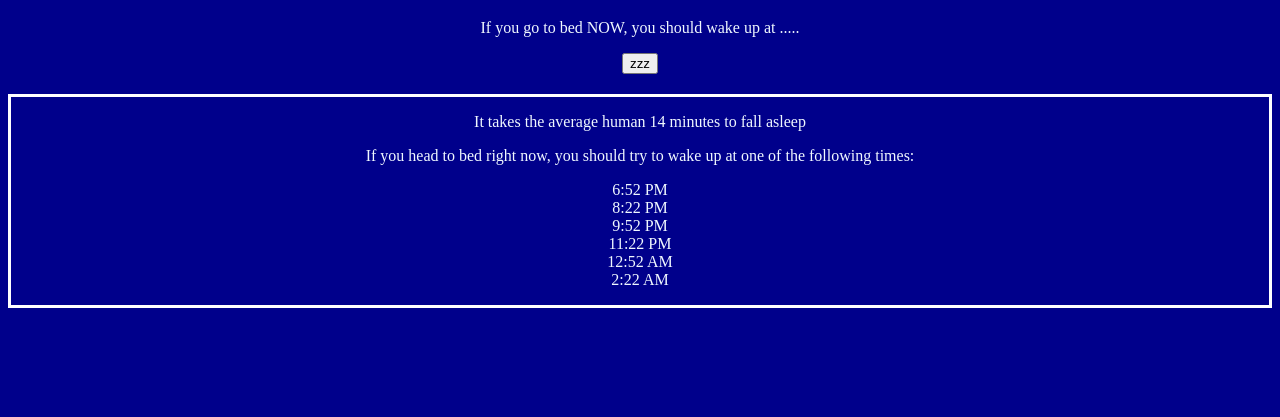
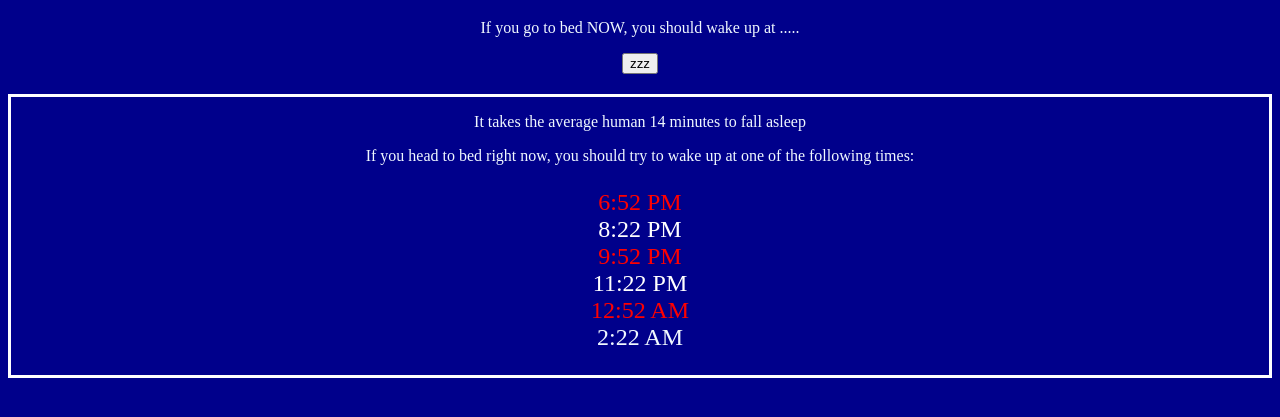
Before and after one commit to bshim181/FullStackJavaScript-EN.601.280-, a plain HTML site: page SleepTimeApp/Index.html in a window 1280 px wide. Both pictures are taken after a click on the button "zzz". Shown: the part 61-478 px from the top of the page. Drawn offline with Linux system fonts and the light colour scheme.

Commit message:
modification to sleeptime app

```diff
--- a/SleepTimeApp/index.css
+++ b/SleepTimeApp/index.css
@@ -8,3 +8,6 @@ body {
     margin-top: 20px;
     display: none;
 }
+#times {
+    font-size: x-large;
+}
--- a/SleepTimeApp/script.js
+++ b/SleepTimeApp/script.js
@@ -1,3 +1,12 @@
+const colors = [
+    "white",
+    "red",
+    "white",
+    "red",
+    "white",
+    "red"
+]
+
 function handleOnClick() {
     let output = document.querySelector(".output");
     output.style.display = "block";
@@ -7,11 +16,14 @@ function handleOnClick() {
     now.setMinutes(now.getMinutes() + 14);
     for (let i = 1; i<=6; i++) {
         now.setMinutes(now.getMinutes() +90)
-        times.innerHTML +=now.toLocaleTimeString(
+        let elm = document.createElement("div");
+        elm.innerText = now.toLocaleTimeString(
             'en-us',
             {
                 timeStyle: "short"
             }
-        ) + "<br/>"
+        )
+        elm.style.color = colors[i];
+        times.appendChild(elm);
     }
 }
```
Also changed, not shown: SleepTimeApp/Index.html (line endings or trailing spaces).
